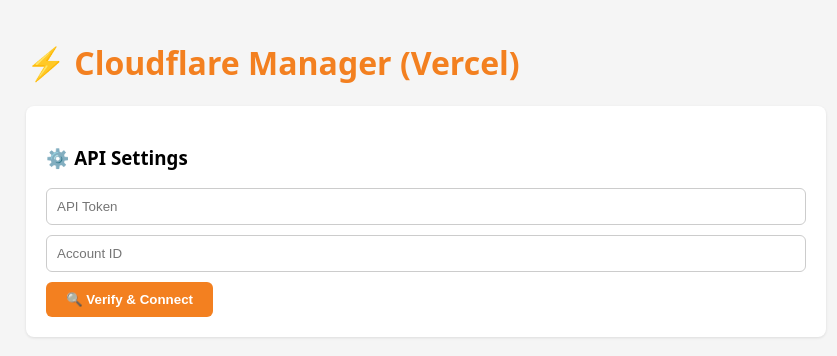
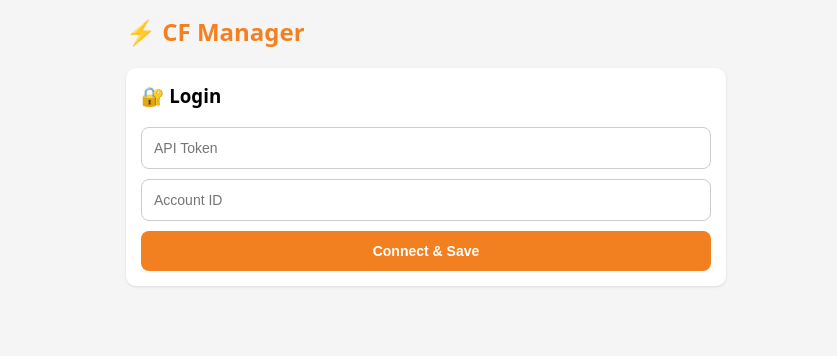
Before and after one commit to Anandsinghsarkar/workeradmin, a Next.js app: page / in a window 1280 px wide. Shown: the top 356 px of the page, without its empty margins (214-1051 px from the left). Built offline with nearby package versions, Linux system fonts and the light colour scheme.

Commit message:
update app/page.js

```diff
--- a/app/page.js
+++ b/app/page.js
@@ -1,46 +1,102 @@
 'use client';
 
-import { useState } from 'react';
+import { useState, useEffect } from 'react';
 import {
-  verifyToken, getWorkers, getWorkerCode, deployWorker,
-  deleteWorker, getSubdomain, updateSubdomain
+  verifyToken, getWorkers, createWorker, getWorkerCode,
+  deployWorker, deleteWorker, getSubdomain, updateSubdomain
 } from './actions';
 
 export default function Home() {
   const [token, setToken] = useState('');
   const [accountId, setAccountId] = useState('');
+  const [isConnected, setIsConnected] = useState(false);
+  const [loading, setLoading] = useState(false);
   const [status, setStatus] = useState({ type: '', msg: '' });
 
   const [workers, setWorkers] = useState([]);
   const [subdomain, setSubdomain] = useState('');
   const [newSubdomain, setNewSubdomain] = useState('');
+  const [newWorkerName, setNewWorkerName] = useState('');
 
-  // Editor State
   const [editingWorker, setEditingWorker] = useState(null);
   const [code, setCode] = useState('');
 
-  const handleVerify = async () => {
-    setStatus({ type: 'info', msg: 'Verifying...' });
-    const res = await verifyToken(token);
-    setStatus({ type: res.success ? 'success' : 'error', msg: res.message });
-    if (res.success) loadData();
+  // Auto Load from LocalStorage
+  useEffect(() => {
+    const savedToken = localStorage.getItem('cf_token');
+    const savedAcc = localStorage.getItem('cf_acc');
+    if (savedToken && savedAcc) {
+      setToken(savedToken);
+      setAccountId(savedAcc);
+      autoConnect(savedToken, savedAcc);
+    }
+  }, []);
+
+  const autoConnect = async (tk, acc) => {
+    setLoading(true);
+    const res = await verifyToken(tk);
+    if (res.success) {
+      setIsConnected(true);
+      loadData(tk, acc);
+    } else {
+      disconnect(); // Auto clear invalid tokens
+    }
+    setLoading(false);
   };
 
-  const loadData = async () => {
-    setStatus({ type: 'info', msg: 'Loading Workers...' });
-    const wRes = await getWorkers(token, accountId);
+  const handleConnect = async () => {
+    if (!token || !accountId) return setStatus({ type: 'error', msg: 'Token और ID डालें' });
+    setLoading(true);
+    const res = await verifyToken(token);
+    if (res.success) {
+      localStorage.setItem('cf_token', token);
+      localStorage.setItem('cf_acc', accountId);
+      setIsConnected(true);
+      loadData(token, accountId);
+    } else {
+      setStatus({ type: 'error', msg: res.message });
+    }
+    setLoading(false);
+  };
+
+  const disconnect = () => {
+    localStorage.removeItem('cf_token');
+    localStorage.removeItem('cf_acc');
+    setIsConnected(false);
+    setToken('');
+    setAccountId('');
+    setWorkers([]);
+    setStatus({ type: '', msg: '' });
+  };
+
+  const loadData = async (tk = token, acc = accountId) => {
+    setStatus({ type: 'info', msg: 'डेटा लोड हो रहा है...' });
+    const wRes = await getWorkers(tk, acc);
     if (wRes.success) {
       setWorkers(wRes.data);
-      const sRes = await getSubdomain(token, accountId);
+      const sRes = await getSubdomain(tk, acc);
       if (sRes.success) setSubdomain(sRes.data);
-      setStatus({ type: 'success', msg: `${wRes.data.length} Workers मिले` });
+      setStatus({ type: '', msg: '' });
     } else {
       setStatus({ type: 'error', msg: wRes.message });
     }
   };
 
+  const handleCreateWorker = async () => {
+    if (!newWorkerName.match(/^[a-z0-9-]+$/)) return setStatus({ type: 'error', msg: 'सिर्फ lowercase, numbers, hyphens' });
+    setStatus({ type: 'info', msg: 'बन रहा है...' });
+    const res = await createWorker(token, accountId, newWorkerName);
+    if (res.success) {
+      setNewWorkerName('');
+      setStatus({ type: 'success', msg: 'Worker बन गया! Domain ऑटो-एनेबल है।' });
+      loadData(); // Refresh list to show new domain
+    } else {
+      setStatus({ type: 'error', msg: res.message });
+    }
+  };
+
   const handleEdit = async (name) => {
-    setStatus({ type: 'info', msg: 'Code लोड हो रहा है...' });
+    setStatus({ type: 'info', msg: 'कोड लोड हो रहा है...' });
     const res = await getWorkerCode(token, accountId, name);
     if (res.success) {
       setCode(res.data);
@@ -54,85 +110,128 @@
   const handleDeploy = async () => {
     setStatus({ type: 'info', msg: 'Deploy हो रहा है...' });
     const res = await deployWorker(token, accountId, editingWorker, code);
-    setStatus({ type: res.success ? 'success' : 'error', msg: res.message });
-    if (res.success) setEditingWorker(null);
-  };
-
-  const handleUpdateSubdomain = async () => {
-    setStatus({ type: 'info', msg: 'Subdomain बदल रहा है...' });
-    const res = await updateSubdomain(token, accountId, newSubdomain);
-    setStatus({ type: res.success ? 'success' : 'error', msg: res.message });
     if (res.success) {
-      setSubdomain(newSubdomain);
-      setNewSubdomain('');
+      setStatus({ type: 'success', msg: 'Deploy सफल!' });
+      setEditingWorker(null);
+    } else {
+      setStatus({ type: 'error', msg: res.message });
     }
   };
 
+  const handleDelete = async (name) => {
+    if (!confirm(`${name} को डिलीट करें?`)) return;
+    setStatus({ type: 'info', msg: 'डिलीट हो रहा है...' });
+    const res = await deleteWorker(token, accountId, name);
+    if (res.success) { loadData(); setStatus({ type: 'success', msg: 'डिलीट हो गया' }); }
+  };
+
+  const handleDownload = async (name) => {
+    setStatus({ type: 'info', msg: 'डाउनलोड हो रहा है...' });
+    const res = await getWorkerCode(token, accountId, name);
+    if (res.success) {
+      const blob = new Blob([res.data], { type: 'text/plain' });
+      const url = URL.createObjectURL(blob);
+      const a = document.createElement('a');
+      a.href = url;
+      a.download = `${name}.txt`;
+      a.click();
+      URL.revokeObjectURL(url);
+      setStatus({ type: 'success', msg: 'डाउनलोड शुरू!' });
+    }
+  };
+
+  // UI Render
   return (
-    <div style={{ maxWidth: '800px', margin: '0 auto', padding: '20px' }}>
-      <h1 style={{ color: '#f38020' }}>⚡ Cloudflare Manager (Vercel)</h1>
+    <div style={{ maxWidth: '600px', margin: '0 auto', padding: '15px', paddingBottom: '80px' }}>
 
-      {/* कॉन्फ़िगरेशन */}
-      <div style={{ background: '#fff', padding: '20px', borderRadius: '8px', marginBottom: '20px', boxShadow: '0 1px 3px rgba(0,0,0,0.1)' }}>
-        <h3>⚙️ API Settings</h3>
-        <input type="password" placeholder="API Token" value={token} onChange={e => setToken(e.target.value)} style={inputStyle} />
-        <input type="text" placeholder="Account ID" value={accountId} onChange={e => setAccountId(e.target.value)} style={inputStyle} />
-        <button onClick={handleVerify} style={btnStyle}>🔍 Verify & Connect</button>
+      {/* Header */}
+      <div style={{ display: 'flex', justifyContent: 'space-between', alignItems: 'center', marginBottom: '20px' }}>
+        <h2 style={{ color: '#f38020', margin: 0 }}>⚡ CF Manager</h2>
+        {isConnected && <button onClick={disconnect} style={btnLogout}>Disconnect</button>}
       </div>
 
+      {/* Status Box */}
       {status.msg && (
-        <div style={{ padding: '10px', borderRadius: '6px', marginBottom: '20px', background: status.type === 'error' ? '#fee2e2' : status.type === 'success' ? '#dcfce7' : '#dbeafe', color: status.type === 'error' ? '#991b1b' : status.type === 'success' ? '#166534' : '#1e40af' }}>
+        <div style={{ padding: '10px', borderRadius: '8px', marginBottom: '15px', fontSize: '13px', background: status.type === 'error' ? '#fee2e2' : status.type === 'success' ? '#dcfce7' : '#dbeafe', color: status.type === 'error' ? '#991b1b' : status.type === 'success' ? '#166534' : '#1e40af' }}>
           {status.msg}
         </div>
       )}
 
-      {/* Subdomain Section */}
-      {workers.length > 0 && (
-        <div style={{ background: '#fff', padding: '20px', borderRadius: '8px', marginBottom: '20px' }}>
-          <h3>🌐 Subdomain</h3>
-          <p>वर्तमान: <b>{subdomain ? `*.${subdomain}.workers.dev` : 'कोई नहीं'}</b></p>
-          <div style={{ display: 'flex', gap: '10px', marginTop: '10px' }}>
-            <input type="text" placeholder="नया Subdomain" value={newSubdomain} onChange={e => setNewSubdomain(e.target.value)} style={{ ...inputStyle, marginBottom: 0 }} />
-            <button onClick={handleUpdateSubdomain} style={btnStyle}>Update</button>
+      {/* Login Screen */}
+      {!isConnected ? (
+        <div style={cardStyle}>
+          <h3 style={{ marginTop: 0 }}>🔐 Login</h3>
+          <input type="password" placeholder="API Token" value={token} onChange={e => setToken(e.target.value)} style={inputStyle} />
+          <input type="text" placeholder="Account ID" value={accountId} onChange={e => setAccountId(e.target.value)} style={inputStyle} />
+          <button onClick={handleConnect} disabled={loading} style={{ ...btnPrimary, width: '100%' }}>
+            {loading ? 'Connecting...' : 'Connect & Save'}
+          </button>
+        </div>
+      ) : editingWorker ? (
+
+        /* Editor Screen */
+        <div style={cardStyle}>
+          <div style={{ display: 'flex', justifyContent: 'space-between', marginBottom: '10px' }}>
+            <h3 style={{ margin: 0 }}>✏️ {editingWorker}</h3>
+            <button onClick={() => setEditingWorker(null)} style={btnSmall}>Close</button>
+          </div>
+          <textarea
+            value={code} onChange={e => setCode(e.target.value)}
+            style={{ width: '100%', height: '400px', fontFamily: 'monospace', padding: '10px', borderRadius: '8px', border: '1px solid #ccc', fontSize: '12px', boxSizing: 'border-box' }}
+          />
+          <button onClick={handleDeploy} style={{ ...btnPrimary, width: '100%', marginTop: '10px' }}>🚀 Save & Deploy</button>
+        </div>
+
+      ) : (
+
+        /* Dashboard Screen */
+        <>
+          {/* Subdomain Manager */}
+          <div style={cardStyle}>
+            <h3 style={{ marginTop: 0, fontSize: '15px' }}>🌐 Subdomain</h3>
+            <p style={{ fontSize: '13px', color: '#555' }}>वर्तमान: <b>{subdomain ? `*.${subdomain}.workers.dev` : 'कोई नहीं'}</b></p>
+            <div style={{ display: 'flex', gap: '5px' }}>
+              <input type="text" placeholder="नया Subdomain" value={newSubdomain} onChange={e => setNewSubdomain(e.target.value)} style={{ ...inputStyle, marginBottom: 0, flex: 1 }} />
+              <button onClick={async () => { await updateSubdomain(token, accountId, newSubdomain); loadData(); setNewSubdomain(''); }} style={btnPrimary}>Save</button>
             </div>
           </div>
-      )}
+
+          {/* Create Worker */}
+          <div style={cardStyle}>
+            <h3 style={{ marginTop: 0, fontSize: '15px' }}>➕ New Worker</h3>
+            <div style={{ display: 'flex', gap: '5px' }}>
+              <input type="text" placeholder="worker-name" value={newWorkerName} onChange={e => setNewWorkerName(e.target.value)} style={{ ...inputStyle, marginBottom: 0, flex: 1 }} />
+              <button onClick={handleCreateWorker} style={btnPrimary}>Create</button>
+            </div>
+          </div>
 
           {/* Workers List */}
-      {workers.length > 0 && !editingWorker && (
-        <div style={{ background: '#fff', padding: '20px', borderRadius: '8px' }}>
-          <h3>⚡ Workers</h3>
+          <div style={cardStyle}>
+            <h3 style={{ marginTop: 0, fontSize: '15px', marginBottom: '15px' }}>📋 Your Workers ({workers.length})</h3>
+            {workers.length === 0 && <p style={{ textAlign: 'center', color: '#888' }}>कोई Worker नहीं है</p>}
             {workers.map(w => (
-            <div key={w.id} style={{ display: 'flex', justifyContent: 'space-between', borderBottom: '1px solid #eee', padding: '10px 0' }}>
-              <div>
-                <b>{w.id}</b><br />
-                <a href={`https://${w.id}.${subdomain}.workers.dev`} target="_blank" style={{ fontSize: '12px', color: '#0066ff' }}>URL खोलें</a>
-              </div>
-              <div style={{ display: 'flex', gap: '5px' }}>
+              <div key={w.id} style={{ borderBottom: '1px solid #eee', paddingBottom: '10px', marginBottom: '10px' }}>
+                <div style={{ fontWeight: 'bold', fontSize: '14px' }}>⚡ {w.id}</div>
+                <a href={`https://${w.id}.${subdomain}.workers.dev`} target="_blank" rel="noreferrer" style={{ fontSize: '12px', color: '#0066ff', display: 'block', marginTop: '2px', wordBreak: 'break-all' }}>
+                  https://{w.id}.{subdomain}.workers.dev
+                </a>
+                <div style={{ display: 'flex', gap: '8px', marginTop: '8px' }}>
                   <button onClick={() => handleEdit(w.id)} style={btnSmall}>✏️ Edit</button>
-                <button onClick={async () => { if(confirm('Delete?')) { await deleteWorker(token, accountId, w.id); loadData(); } }} style={{...btnSmall, color: 'red'}}>🗑️ Delete</button>
+                  <button onClick={() => handleDownload(w.id)} style={{ ...btnSmall, color: '#0066ff', borderColor: '#93c5fd' }}>⬇️ Download</button>
+                  <button onClick={() => handleDelete(w.id)} style={{ ...btnSmall, color: '#dc2626', borderColor: '#fca5a5' }}>🗑️ Delete</button>
                 </div>
               </div>
             ))}
           </div>
+        </>
       )}
-
-      {/* Code Editor */}
-      {editingWorker && (
-        <div style={{ background: '#fff', padding: '20px', borderRadius: '8px' }}>
-          <h3>✏️ Editing: {editingWorker}</h3>
-          <textarea value={code} onChange={e => setCode(e.target.value)} style={{ width: '100%', height: '300px', fontFamily: 'monospace', padding: '10px', borderRadius: '6px', border: '1px solid #ccc', marginBottom: '10px' }} />
-          <div style={{ display: 'flex', gap: '10px' }}>
-            <button onClick={handleDeploy} style={btnStyle}>🚀 Save & Deploy</button>
-            <button onClick={() => setEditingWorker(null)} style={{...btnStyle, background: '#ccc', color: '#333'}}>Cancel</button>
-          </div>
-        </div>
-      )}
-
     </div>
   );
 }
 
-const inputStyle = { width: '100%', padding: '10px', marginBottom: '10px', border: '1px solid #ccc', borderRadius: '6px', boxSizing: 'border-box' };
-const btnStyle = { background: '#f38020', color: '#fff', border: 'none', padding: '10px 20px', borderRadius: '6px', cursor: 'pointer', fontWeight: 'bold' };
-const btnSmall = { background: '#f0f0f0', color: '#333', border: '1px solid #ccc', padding: '5px 10px', borderRadius: '4px', cursor: 'pointer' };
+// Styles
+const cardStyle = { background: '#fff', padding: '15px', borderRadius: '10px', marginBottom: '15px', boxShadow: '0 1px 3px rgba(0,0,0,0.1)' };
+const inputStyle = { width: '100%', padding: '12px', marginBottom: '10px', border: '1px solid #ccc', borderRadius: '8px', boxSizing: 'border-box', fontSize: '14px' };
+const btnPrimary = { background: '#f38020', color: '#fff', border: 'none', padding: '12px 15px', borderRadius: '8px', cursor: 'pointer', fontWeight: 'bold', fontSize: '14px' };
+const btnSmall = { background: '#fff', color: '#333', border: '1px solid #ccc', padding: '6px 10px', borderRadius: '6px', cursor: 'pointer', fontSize: '12px' };
+const btnLogout = { background: '#fee2e2', color: '#991b1b', border: 'none', padding: '6px 12px', borderRadius: '6px', cursor: 'pointer', fontSize: '12px', fontWeight: 'bold' };
```
Lines whose indentation alone changed are shown as unchanged.
